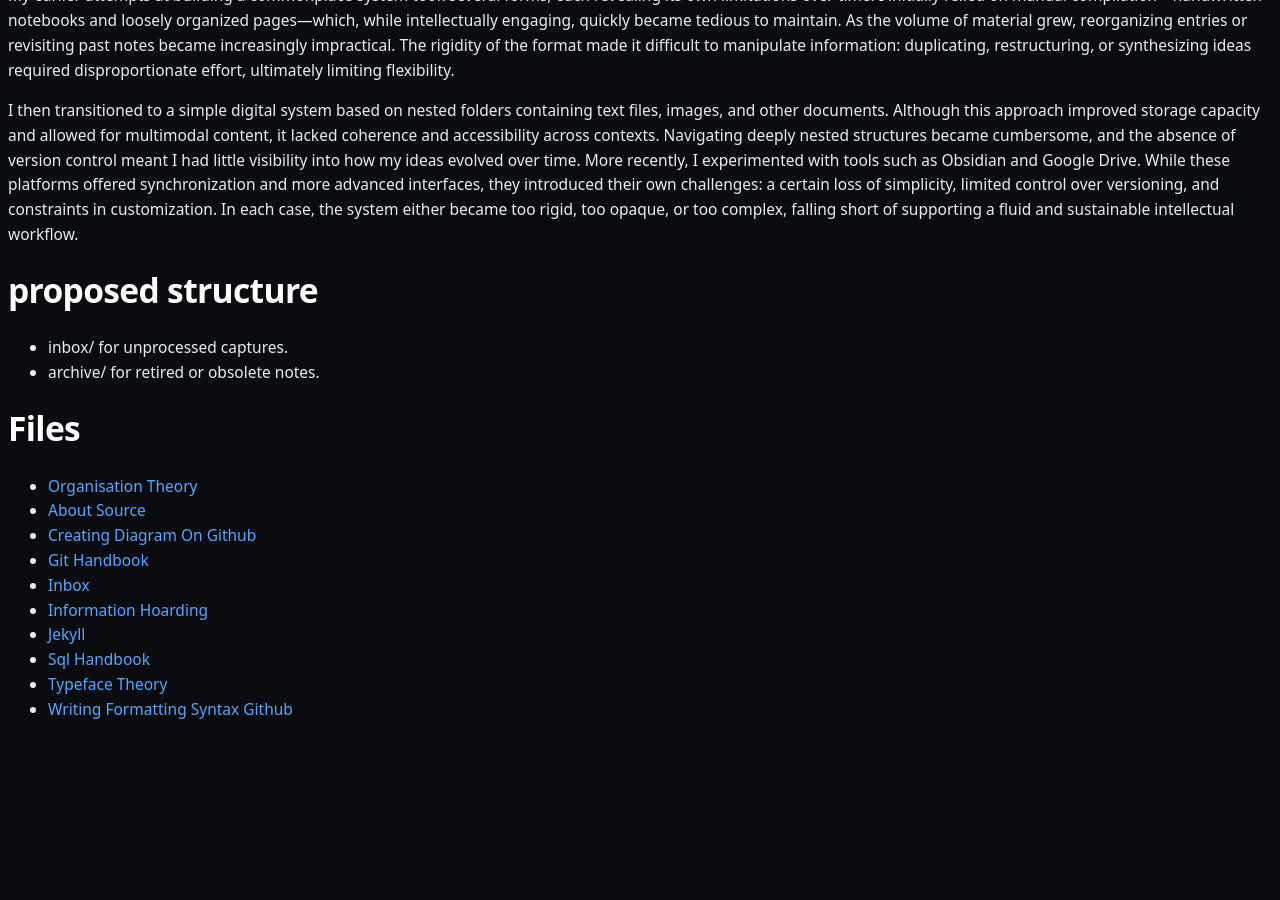
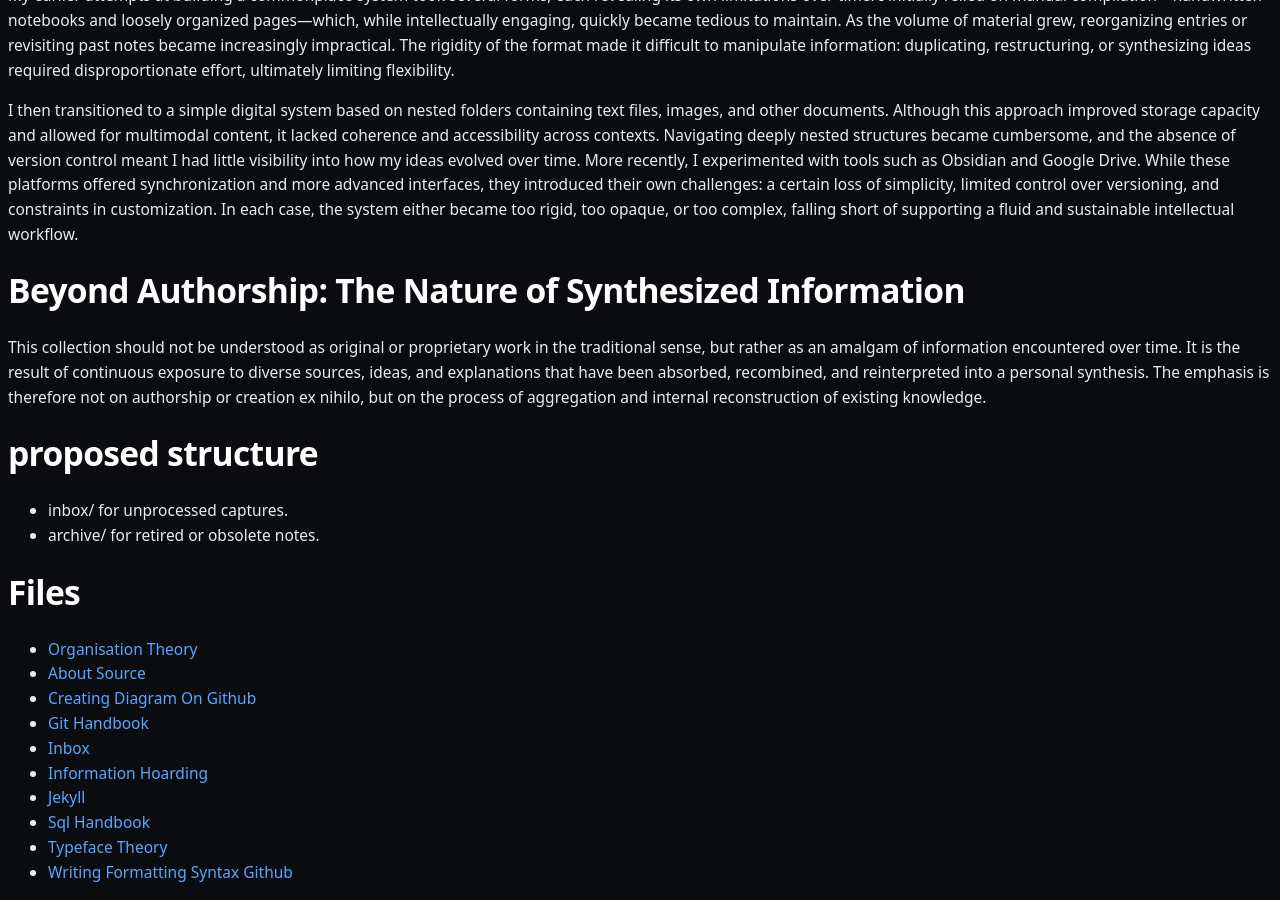
Before and after one commit to BBBB-44/_Codex, a Jekyll site: the page built from index.md, in a window 1280 px wide and 900 px high, scrolled down 979 px. Built offline with Jekyll 4.4.1, drawn with Linux system fonts in a browser that asks for light colours; our own code applies the rules of GitHub Pages for plain Markdown files; before the commit the page ends 1716 px from its top, so only the background shows below that.

Commit message:
Add section on synthesized information and authorship
Added a section discussing the nature of synthesized information and its implications for authorship.

```diff
--- a/index.md
+++ b/index.md
@@ -23,6 +23,11 @@ My earlier attempts at building a commonplace system took several forms, each re
 
 I then transitioned to a simple digital system based on nested folders containing text files, images, and other documents. Although this approach improved storage capacity and allowed for multimodal content, it lacked coherence and accessibility across contexts. Navigating deeply nested structures became cumbersome, and the absence of version control meant I had little visibility into how my ideas evolved over time. More recently, I experimented with tools such as Obsidian and Google Drive. While these platforms offered synchronization and more advanced interfaces, they introduced their own challenges: a certain loss of simplicity, limited control over versioning, and constraints in customization. In each case, the system either became too rigid, too opaque, or too complex, falling short of supporting a fluid and sustainable intellectual workflow.
 
+# Beyond Authorship: The Nature of Synthesized Information
+
+This collection should not be understood as original or proprietary work in the traditional sense, but rather as an amalgam of information encountered over time. It is the result of continuous exposure to diverse sources, ideas, and explanations that have been absorbed, recombined, and reinterpreted into a personal synthesis. The emphasis is therefore not on authorship or creation ex nihilo, but on the process of aggregation and internal reconstruction of existing knowledge.
+
+
 # proposed structure
 
 - inbox/ for unprocessed captures.
```
